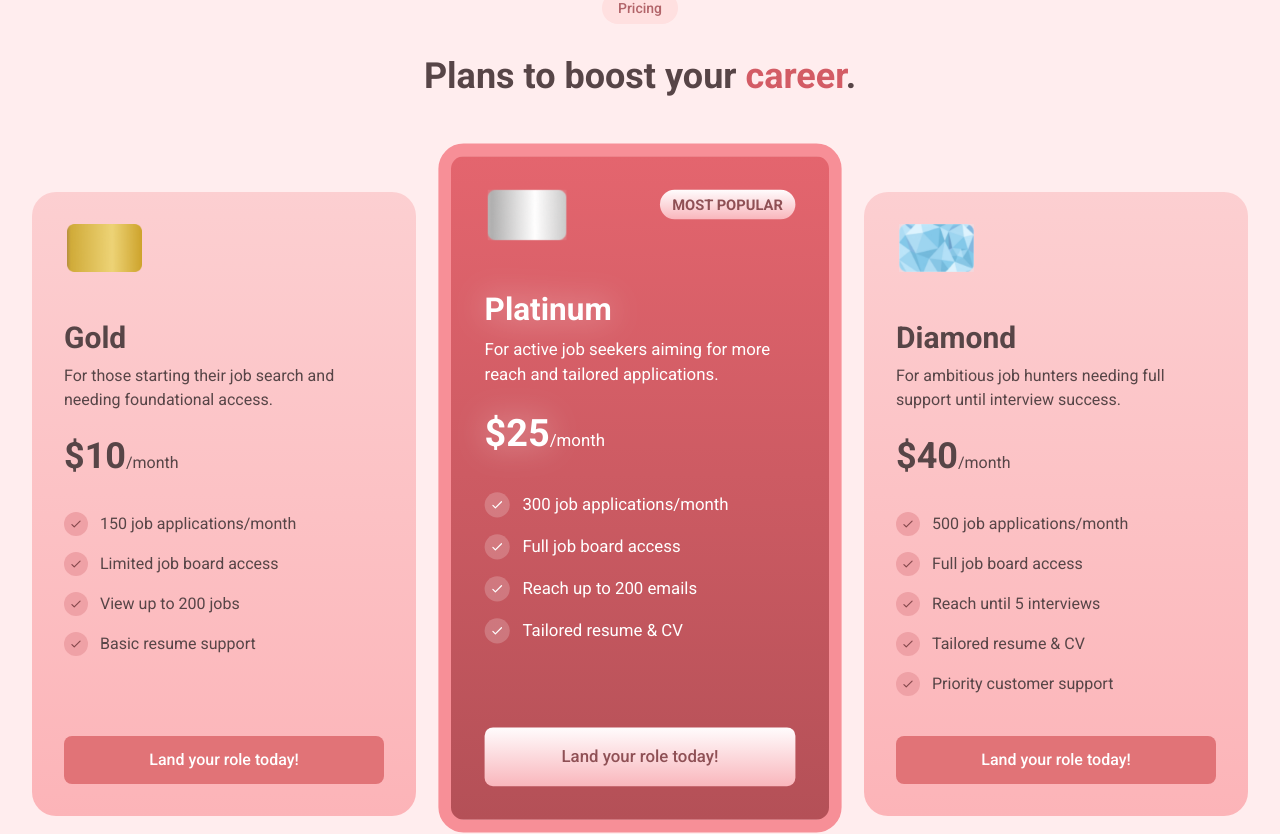
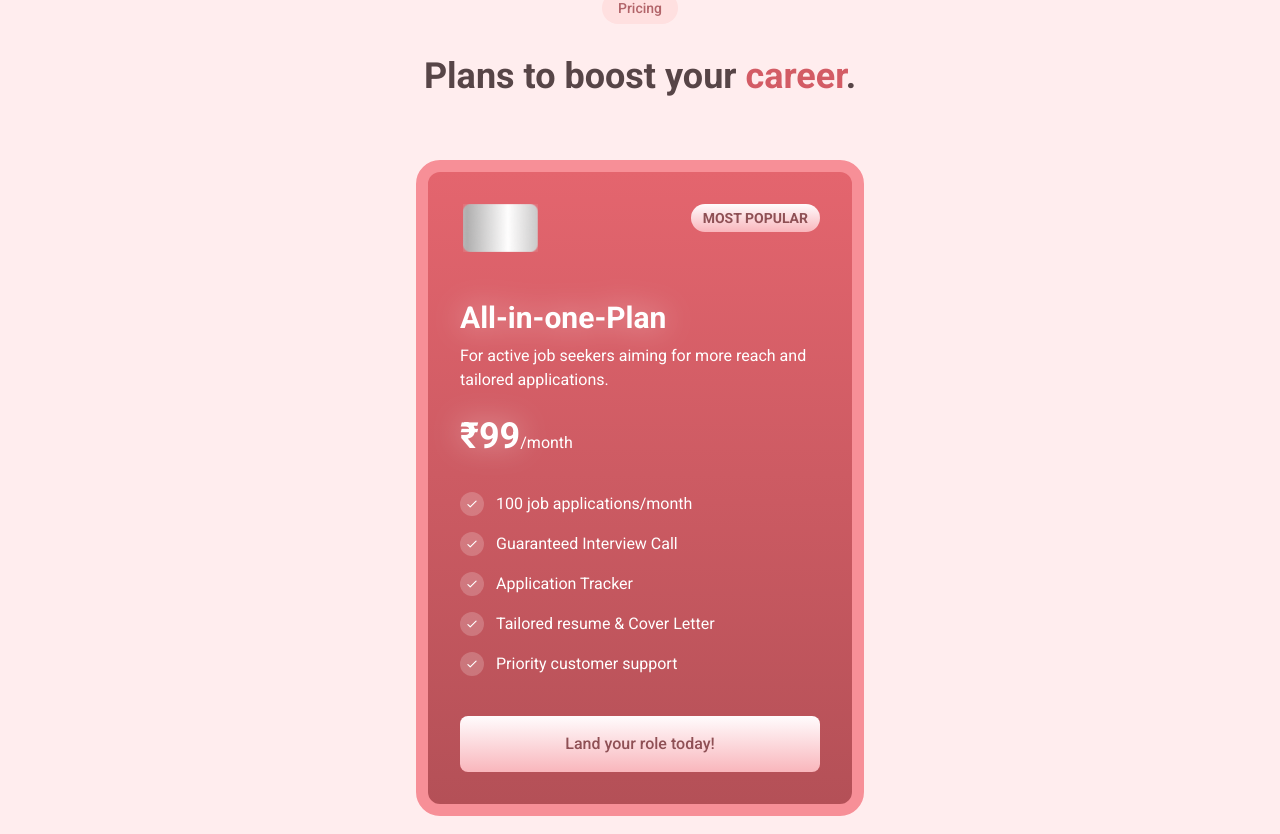
Before and after one commit to ayush-that/nextjs-firebase-template, a Next.js app: page / in a window 1280 px wide. Shown: the part 6272-7106 px from the top of the page. Built offline with nearby package versions, Linux system fonts and the light colour scheme; no server answers.

Commit message:
Update README and refactor Pricing component: Enhance project description, add setup instructions, and modify pricing plans for clarity and improved user engagement.

```diff
--- a/components/Pricing.tsx
+++ b/components/Pricing.tsx
@@ -4,45 +4,19 @@ import Image from "next/image";
 
 const pricingData = [
   {
-    tier: "Gold",
-    description:
-      "For those starting their job search and needing foundational access.",
-    price: "10",
-    features: [
-      "150 job applications/month",
-      "Limited job board access",
-      "View up to 200 jobs",
-      "Basic resume support",
-    ],
-    imagePath: "/pricing/gold.png",
-  },
-  {
-    tier: "Platinum",
+    tier: "All-in-one-Plan",
     description:
       "For active job seekers aiming for more reach and tailored applications.",
-    price: "25",
+    price: "99",
     features: [
-      "300 job applications/month",
-      "Full job board access",
-      "Reach up to 200 emails",
-      "Tailored resume & CV",
+      "100 job applications/month",
+      "Guaranteed Interview Call",
+      "Application Tracker",
+      "Tailored resume & Cover Letter",
+      "Priority customer support",
     ],
     imagePath: "/pricing/platinum.png",
     popular: true,
-  },
-  {
-    tier: "Diamond",
-    description:
-      "For ambitious job hunters needing full support until interview success.",
-    price: "40",
-    features: [
-      "500 job applications/month",
-      "Full job board access",
-      "Reach until 5 interviews",
-      "Tailored resume & CV",
-      "Priority customer support",
-    ],
-    imagePath: "/pricing/diamond.png",
   },
 ];
 
@@ -65,24 +39,16 @@ export default function Pricing() {
           </h2>
         </div>
 
-        <div className="grid grid-cols-1 md:grid-cols-3 gap-8 mt-16 items-end">
+        <div className="flex justify-center mt-16">
           {pricingData.map((plan) => (
             <div
               key={plan.tier}
-              className={`rounded-3xl p-8 flex flex-col ${
-                plan.popular
-                  ? "bg-gradient-to-t from-[#b45057] to-[#e4656e] border-12 border-[#f78f97] scale-105"
-                  : plan.tier === "Diamond"
-                  ? "bg-gradient-to-t from-[#fcb4b8] to-[#fccfd1]"
-                  : "bg-gradient-to-t from-[#fcb4b8] to-[#fccfd1]"
-              } relative`}
+              className="rounded-3xl p-8 flex flex-col bg-gradient-to-t from-[#b45057] to-[#e4656e] border-12 border-[#f78f97] max-w-md w-full relative"
             >
               <div className="h-24 relative">
-                {plan.popular && (
-                  <span className="absolute font-semibold top-0 right-0 bg-gradient-to-t from-[#f9b6bc] to-[#fffcfd] text-[#8f5055] px-3 py-1 rounded-full text-sm">
-                    MOST POPULAR
-                  </span>
-                )}
+                <span className="absolute font-semibold top-0 right-0 bg-gradient-to-t from-[#f9b6bc] to-[#fffcfd] text-[#8f5055] px-3 py-1 rounded-full text-sm">
+                  MOST POPULAR
+                </span>
                 <div className="h-12 w-20 relative">
                   <Image
                     src={plan.imagePath}
@@ -94,38 +60,16 @@ export default function Pricing() {
               </div>
 
               <div className="h-48 flex flex-col">
-                <h3
-                  className={`text-3xl font-bold ${
-                    plan.popular
-                      ? "text-white drop-shadow-[0_0_15px_rgba(255,255,255,0.5)]"
-                      : "text-[#574547]"
-                  } mb-2`}
-                >
+                <h3 className="text-3xl font-bold text-white drop-shadow-[0_0_15px_rgba(255,255,255,0.5)] mb-2">
                   {plan.tier}
                 </h3>
-                <p
-                  className={`${
-                    plan.popular ? "text-white" : "text-[#574547]"
-                  } mb-6`}
-                >
-                  {plan.description}
-                </p>
+                <p className="text-white mb-6">{plan.description}</p>
 
                 <div className="mb-8">
-                  <span
-                    className={`text-4xl font-bold ${
-                      plan.popular
-                        ? "text-white drop-shadow-[0_0_15px_rgba(255,255,255,0.5)]"
-                        : "text-[#574547]"
-                    }`}
-                  >
-                    ${plan.price}
+                  <span className="text-4xl font-bold text-white drop-shadow-[0_0_15px_rgba(255,255,255,0.5)]">
+                    ₹{plan.price}
                   </span>
-                  <span
-                    className={plan.popular ? "text-white" : "text-[#574547]"}
-                  >
-                    /month
-                  </span>
+                  <span className="text-white">/month</span>
                 </div>
               </div>
 
@@ -133,16 +77,9 @@ export default function Pricing() {
                 <ul className="space-y-4">
                   {plan.features.map((feature) => (
                     <li key={feature} className="flex items-center">
-                      <div
-                        className={`
-                        w-6 h-6 rounded-full flex items-center justify-center mr-3
-                        ${plan.popular ? "bg-white/20" : "bg-[#efa1a6]"}
-                      `}
-                      >
+                      <div className="w-6 h-6 rounded-full flex items-center justify-center mr-3 bg-white/20">
                         <svg
-                          className={`w-3.5 h-3.5 ${
-                            plan.popular ? "text-white" : "text-[#85484c]"
-                          }`}
+                          className="w-3.5 h-3.5 text-white"
                           fill="none"
                           strokeLinecap="round"
                           strokeLinejoin="round"
@@ -153,13 +90,7 @@ export default function Pricing() {
                           <path d="M5 13l4 4L19 7" />
                         </svg>
                       </div>
-                      <span
-                        className={
-                          plan.popular ? "text-white" : "text-[#574547]"
-                        }
-                      >
-                        {feature}
-                      </span>
+                      <span className="text-white">{feature}</span>
                     </li>
                   ))}
                 </ul>
@@ -172,11 +103,7 @@ export default function Pricing() {
                       .getElementById("contact")
                       ?.scrollIntoView({ behavior: "smooth" });
                   }}
-                  className={`w-full py-3 px-6 rounded-lg font-medium ${
-                    plan.popular
-                      ? "bg-gradient-to-t from-[#f9b6bc] to-[#fffcfd] text-[#8f5055] py-4"
-                      : "bg-[#e17377] text-white hover:bg-[#d66267]"
-                  } transition-colors duration-200`}
+                  className="w-full py-4 px-6 rounded-lg font-medium bg-gradient-to-t from-[#f9b6bc] to-[#fffcfd] text-[#8f5055] transition-colors duration-200"
                 >
                   Land your role today!
                 </button>
```
Also changed, not shown: 1 other file (tests, documents, lock files or other folders).
